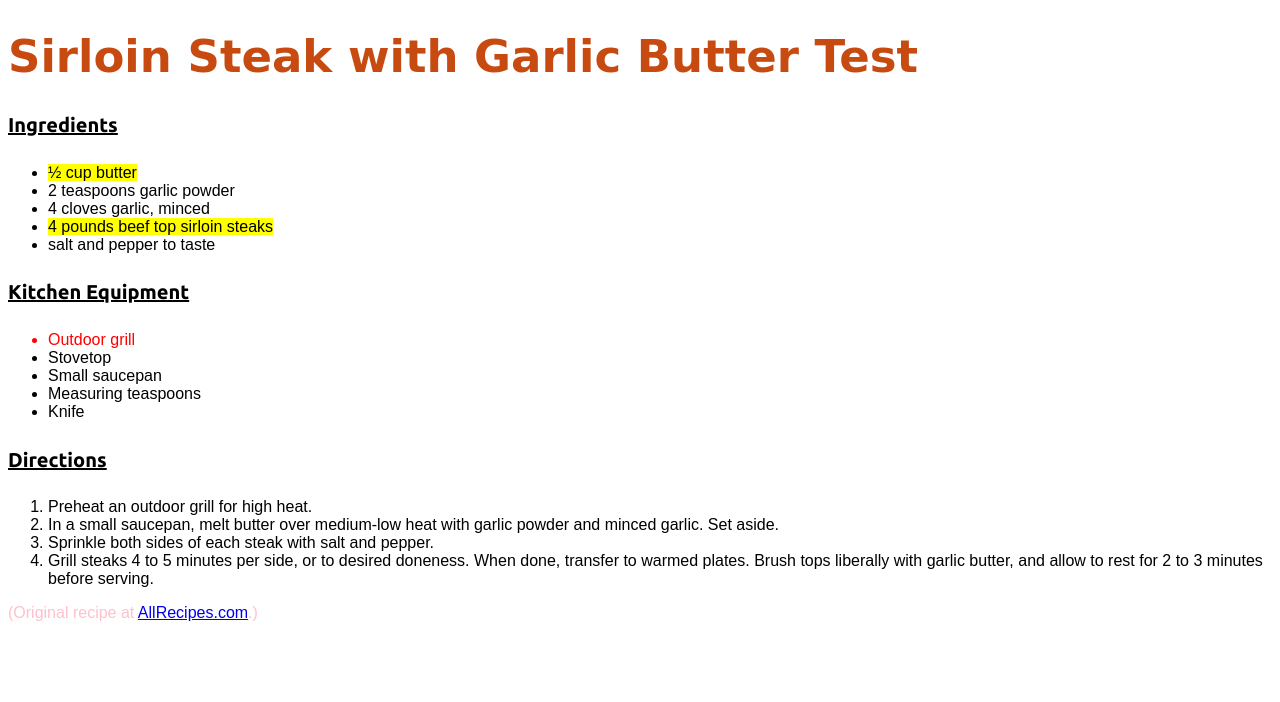
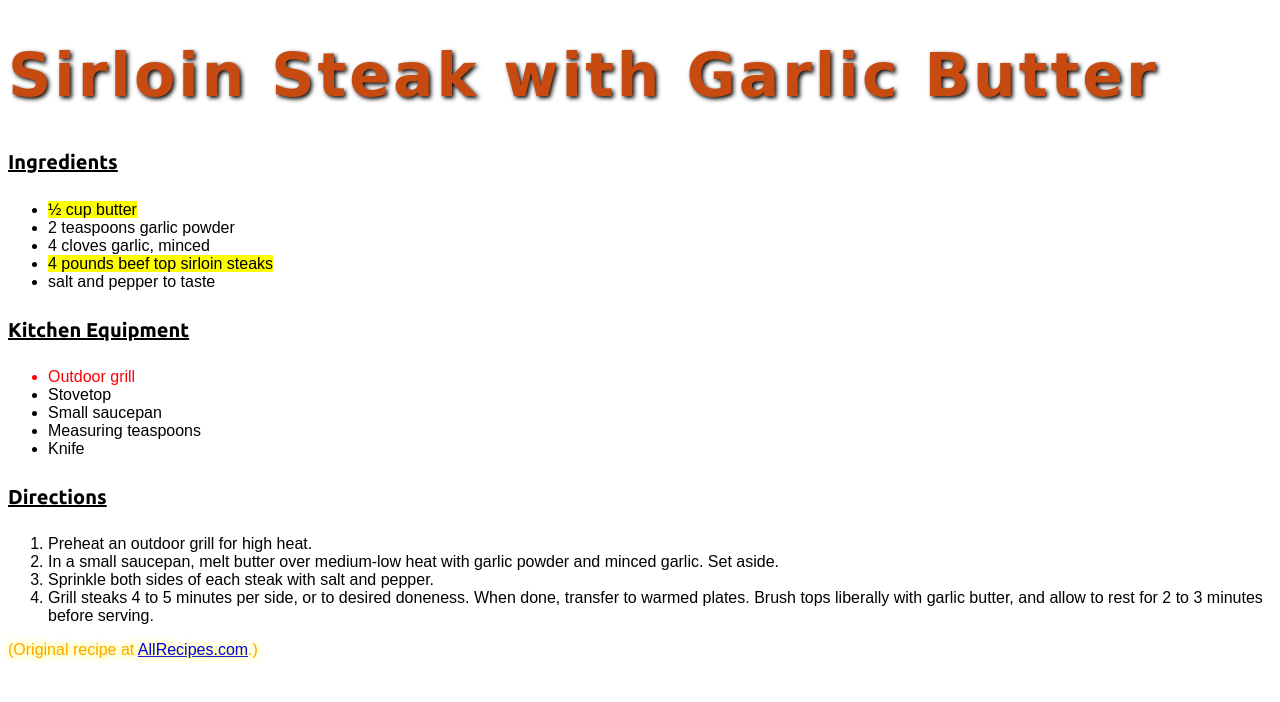
Before and after one commit to emilyaumell/tp3, a plain HTML site: page index.html in a window 1280 px wide. Drawn offline with Linux system fonts and the light colour scheme; a script that the page names is missing; a web font is replaced by a local one.

Commit message:
final draft

```diff
--- a/index.html
+++ b/index.html
@@ -29,7 +29,7 @@ li {
 
 h1 {
   font-family: 'Bowlby One SC', cursive;
-  font-size: 45px;
+  font-size: 60px;
   color: #c74a10;
 
 }
@@ -49,6 +49,11 @@ p {
   color: pink;
 }
 
+.recipe {
+  color: orange;
+  text-shadow: 0px 0px 8px yellow;
+}
+
 	</style>
 
 	<!-- external and internal JavaScript -->
@@ -60,7 +65,7 @@ p {
 </head>
 <body>
 
-<h1>Sirloin Steak with Garlic Butter Test</h1>
+<h1>Sirloin Steak with Garlic Butter</h1>
 
 <div id="ingredients">
   <h4>Ingredients</h4>
@@ -94,7 +99,7 @@ p {
   </ol>
 </div>
 
-<p>(Original recipe at <a href="https://www.allrecipes.com/recipe/14554/sirloin-steak-with-garlic-butter/?internalSource=hub%20recipe&referringContentType=Search">AllRecipes.com</a>.)</p>
+<p class="recipe">(Original recipe at <a href="https://www.allrecipes.com/recipe/14554/sirloin-steak-with-garlic-butter/?internalSource=hub%20recipe&referringContentType=Search">AllRecipes.com</a>.)</p>
 
 </body>
 </html>
--- a/styles.css
+++ b/styles.css
@@ -11,8 +11,10 @@ li {
 
 h1 {
   font-family: 'Bowlby One SC', cursive;
-  font-size: 45px;
+  font-size: 60px;
   color: #c74a10;
+  text-shadow: 2px 2px 4px #000000;
+  letter-spacing: 3px;
 
 }
 
@@ -30,3 +32,8 @@ p {
 #grill {
   color: red;
 }
+
+.recipe {
+  color: orange;
+  text-shadow: 0px 0px 8px yellow;
+}
```
